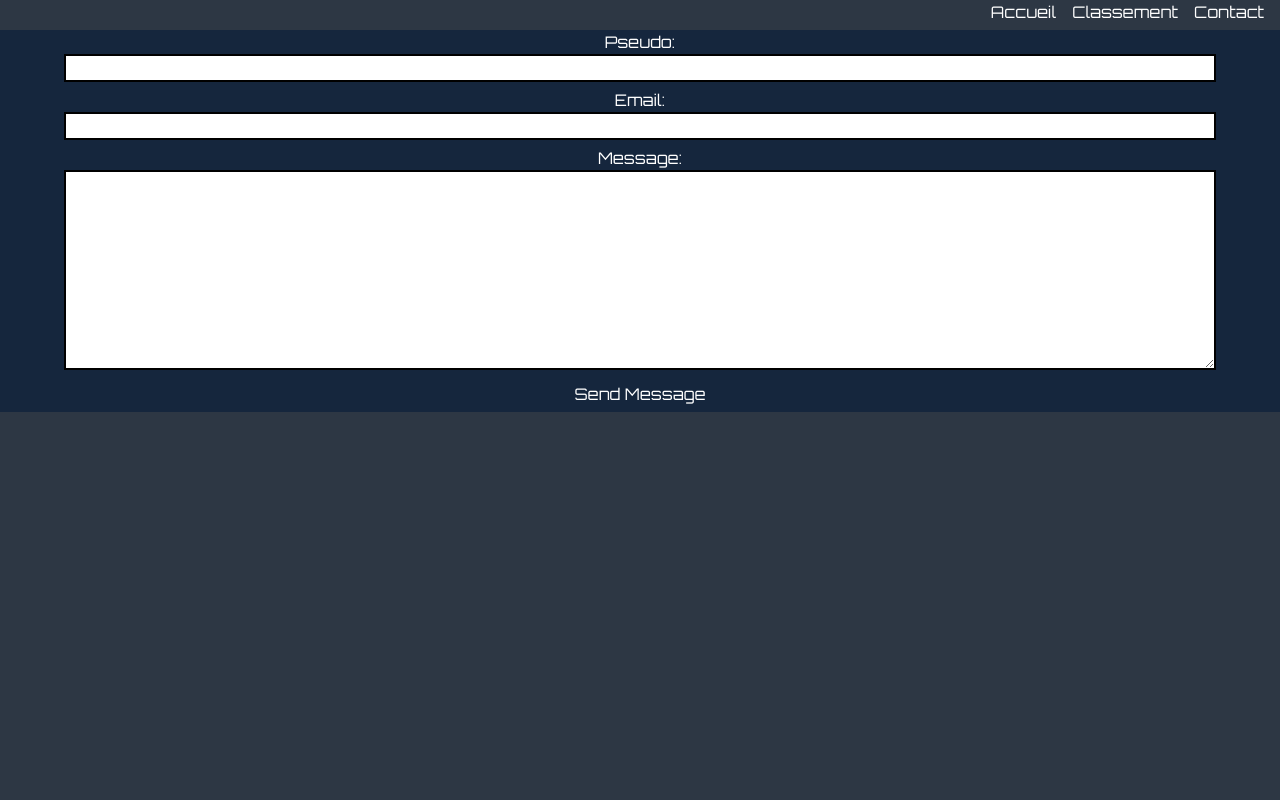
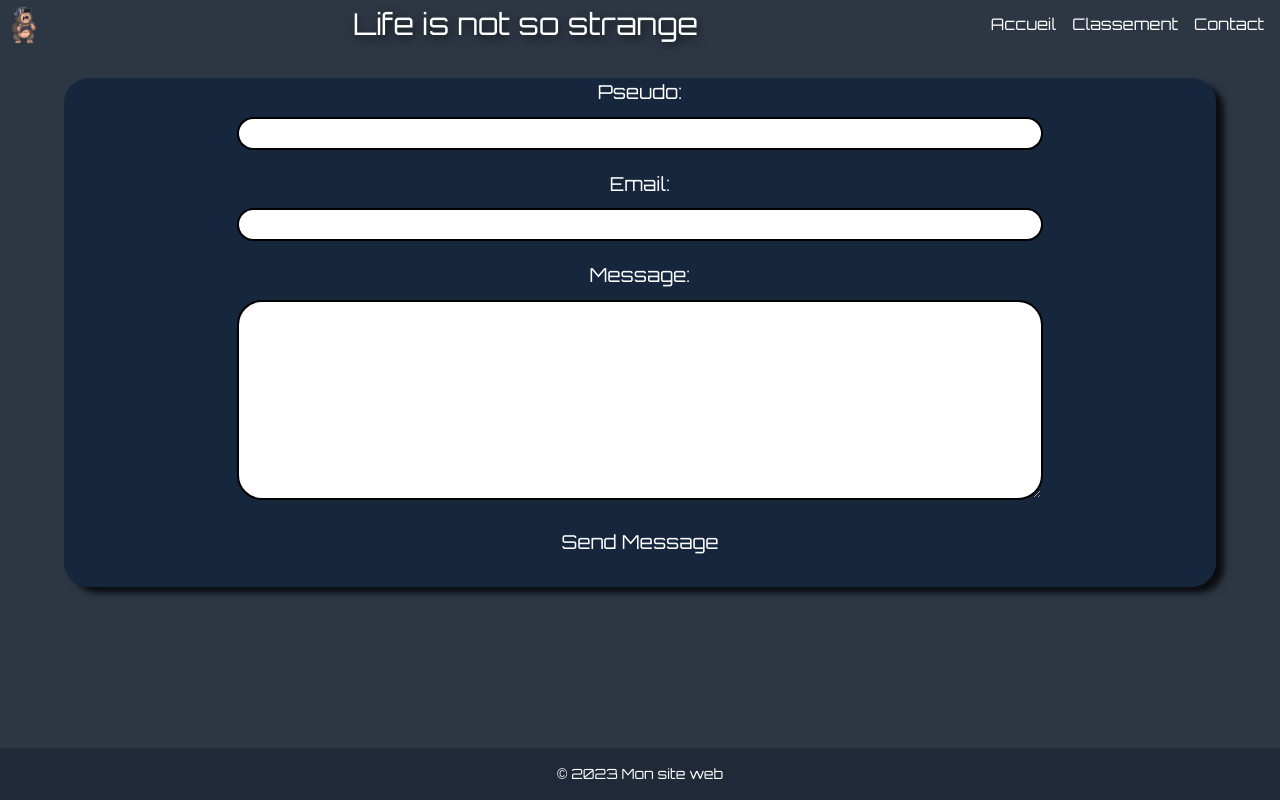
Before and after one commit to WildCodeSchool/2023-02-JS-LaLoupe-LifeIsNotSoStrange.TM, a React (Vite) app in the folder frontend/: page /contact in a window 1280 px wide. Built offline with nearby package versions, Linux system fonts and the light colour scheme.

Commit message:
add components page-contact and modify css

```diff
--- a/frontend/src/App.jsx
+++ b/frontend/src/App.jsx
@@ -4,19 +4,19 @@ import "./App.css";
 import Home from "./components/Home";
 import Leaderboard from "./components/Leaderboard";
 import Contact from "./components/Contact";
-import NavBar from "./components/NavBar";
+import Footer from "./components/Footer";
+import Header from "./components/Header";
 
 function App() {
   return (
-    <div>
-      <nav>
-        <NavBar />
-      </nav>
+    <div className="min-h-screen relative pb-[60px]">
+      <Header />
       <Routes>
         <Route path="/" element={<Home />} />
         <Route path="/leaderboard" element={<Leaderboard />} />
         <Route path="/contact" element={<Contact />} />
       </Routes>
+      <Footer />
     </div>
   );
 }
--- a/frontend/src/components/Contact.css
+++ b/frontend/src/components/Contact.css
@@ -4,33 +4,68 @@ form {
   text-align: center;
   background-color: rgba(15, 34, 59, 0.781);
   margin-top: 6px;
-  margin-bottom: 6px;
+  margin-left: auto;
+  margin-right: auto;
+  border-radius: 25px;
+  margin-bottom: 15px;
+  width: 90%;
 }
 #fullName {
   border: 2px solid black;
-  margin-bottom: 6px;
-  width: 90%;
+  margin-bottom: 20px;
+  margin-top: 10px;
+  width: 70%;
+  border-radius: 25px;
 }
 #email {
-  margin-bottom: 6px;
+  margin-bottom: 20px;
+  margin-top: 10px;
   border: 2px solid black;
-  width: 90%;
+  width: 70%;
+  border-radius: 25px;
 }
 #message {
-  margin-bottom: 6px;
+  margin-bottom: 20px;
+  margin-top: 10px;
   border: 2px solid black;
-  width: 90%;
+  width: 70%;
   height: 200px;
+  border-radius: 25px;
 }
 button {
   color: white;
-  margin-bottom: 6px;
+  margin-bottom: 30px;
 }
 button:hover {
   border: 2px solid white;
   border-radius: 100%;
-  margin-bottom: 6px;
+  margin-bottom: 30px;
 }
 p {
   color: white;
 }
+@media screen and (min-width: 1080px) {
+  form {
+    margin-top: 30px;
+    width: 90%;
+    margin-left: auto;
+    margin-right: auto;
+    border-radius: 25px;
+    box-shadow: 8px 6px 6px rgba(0, 0, 0, 0.767);
+    font-size: larger;
+  }
+}
+#fullName.error {
+  border: 2px solid red;
+}
+#email.error {
+  border: 2px solid red;
+}
+#message.error {
+  border: 2px solid red;
+}
+.size {
+  font-size: 0.75rem;
+  margin: 0;
+  padding: 0;
+}
--- a/frontend/src/components/Contact.jsx
+++ b/frontend/src/components/Contact.jsx
@@ -6,6 +6,9 @@ export default function FormWithMultipleState() {
   const [email, setEmail] = useState("");
   const [message, setMessage] = useState("");
   const [isSubmit, setIsSubmit] = useState(false);
+  const [errorPseudo, setErrorPseudo] = useState(false);
+  const [errorEmail, setErrorEmail] = useState(false);
+  const [errorMessage, setErrorMessage] = useState(false);
 
   const handleChangePseudo = (e) => {
     setPseudo(e.target.value);
@@ -21,41 +24,60 @@ export default function FormWithMultipleState() {
 
   const handleSubmit = (e) => {
     e.preventDefault();
-    if (!pseudo || !email || !message) {
-      alert("Please fill all the inputs");
+    if (!pseudo) {
+      setErrorPseudo(true);
     } else {
+      setErrorPseudo(false);
+    }
+    if (!email) {
+      setErrorEmail(true);
+    } else {
+      setErrorPseudo(false);
+    }
+    if (!message) {
+      setErrorMessage(true);
+    } else {
+      setErrorPseudo(false);
+    }
+    if (pseudo && email && message) {
       setIsSubmit(true);
     }
   };
 
   return (
     <>
-      <form onSubmit={handleSubmit}>
+      <form className="min-h-auto" onSubmit={handleSubmit}>
         <label htmlFor="fullName">
           <p>Pseudo:</p>
           <input
+            className={errorPseudo ? "error" : ""}
             id="fullName"
             type="text"
             value={pseudo}
             onChange={handleChangePseudo}
           />
+          {errorPseudo && <p className="size">Pseudo is required</p>}
         </label>
         <label htmlFor="email">
           <p>Email:</p>
           <input
+            className={errorEmail ? "error" : ""}
             id="email"
             type="email"
             value={email}
             onChange={handleChangeEmail}
           />
+          {errorEmail && <p className="size">Email is required</p>}
         </label>
         <label htmlFor="message">
           <p>Message:</p>
           <textarea
+            className={errorMessage ? "error" : ""}
             id="message"
             value={message}
             onChange={handleChangeMessage}
           />
+          {errorMessage && <p className="size">Message is required</p>}
         </label>
         <button type="submit">Send Message</button>
       </form>
--- a/frontend/src/components/Footer.jsx
+++ b/frontend/src/components/Footer.jsx
@@ -2,7 +2,7 @@ import React from "react";
 
 function Footer() {
   return (
-    <footer className="py-4 bg-gray-800 text-white text-center w-full">
+    <footer className="py-4 bg-gray-800 text-white text-center w-full absolute bottom-0 left-0">
       <p className="text-sm">&copy; 2023 Mon site web</p>
     </footer>
   );
--- a/frontend/src/components/Header.css
+++ b/frontend/src/components/Header.css
@@ -1,14 +1,10 @@
 .gameTitle {
   @apply text-3xl font-medium text-white;
   text-shadow: 2px 4px 9px rgba(0, 0, 0, 0.66);
-  position: absolute;
-  top: 0%;
-  right: 40%;
 }
 
 @media screen and (max-width: 768px) {
   .gameTitle {
     @apply text-xl;
-    right: 20%;
   }
 }
--- a/frontend/src/components/Header.jsx
+++ b/frontend/src/components/Header.jsx
@@ -1,15 +1,17 @@
 import React from "react";
 import "./Header.css";
+import NavBar from "./NavBar";
 
 function Header() {
   return (
-    <header>
-      <h1 className="gameTitle">Life is not so strange</h1>
+    <header className="flex justify-between items-center">
       <img
-        className="w-12 h-12 absolute top-0 left-0"
+        className="w-12 h-12 top-0 left-0"
         src="src/assets/logop2.png"
         alt="Logo du site"
       />
+      <h1 className="gameTitle ml-3">Life is not so strange</h1>
+      <NavBar />
     </header>
   );
 }
--- a/frontend/src/components/Home.jsx
+++ b/frontend/src/components/Home.jsx
@@ -1,5 +1,3 @@
-import Header from "./Header";
-import Footer from "./Footer";
 import Intro from "./Intro";
 import Chronometre from "./Timer";
 import Ecran from "./Ecran";
@@ -7,11 +5,9 @@ import Ecran from "./Ecran";
 function Home() {
   return (
     <div className="min-h-screen flex flex-col justify-between items-center">
-      <Header />
       <Intro />
       <Chronometre />
       <Ecran />
-      <Footer />
     </div>
   );
 }
--- a/frontend/src/components/Leaderboard.jsx
+++ b/frontend/src/components/Leaderboard.jsx
@@ -1,12 +1,7 @@
-import Header from "./Header";
-import Footer from "./Footer";
-
 export default function Leaderboard() {
   return (
     <div>
-      <Header />
       <p>Test navbar</p>
-      <Footer />
     </div>
   );
 }
```
